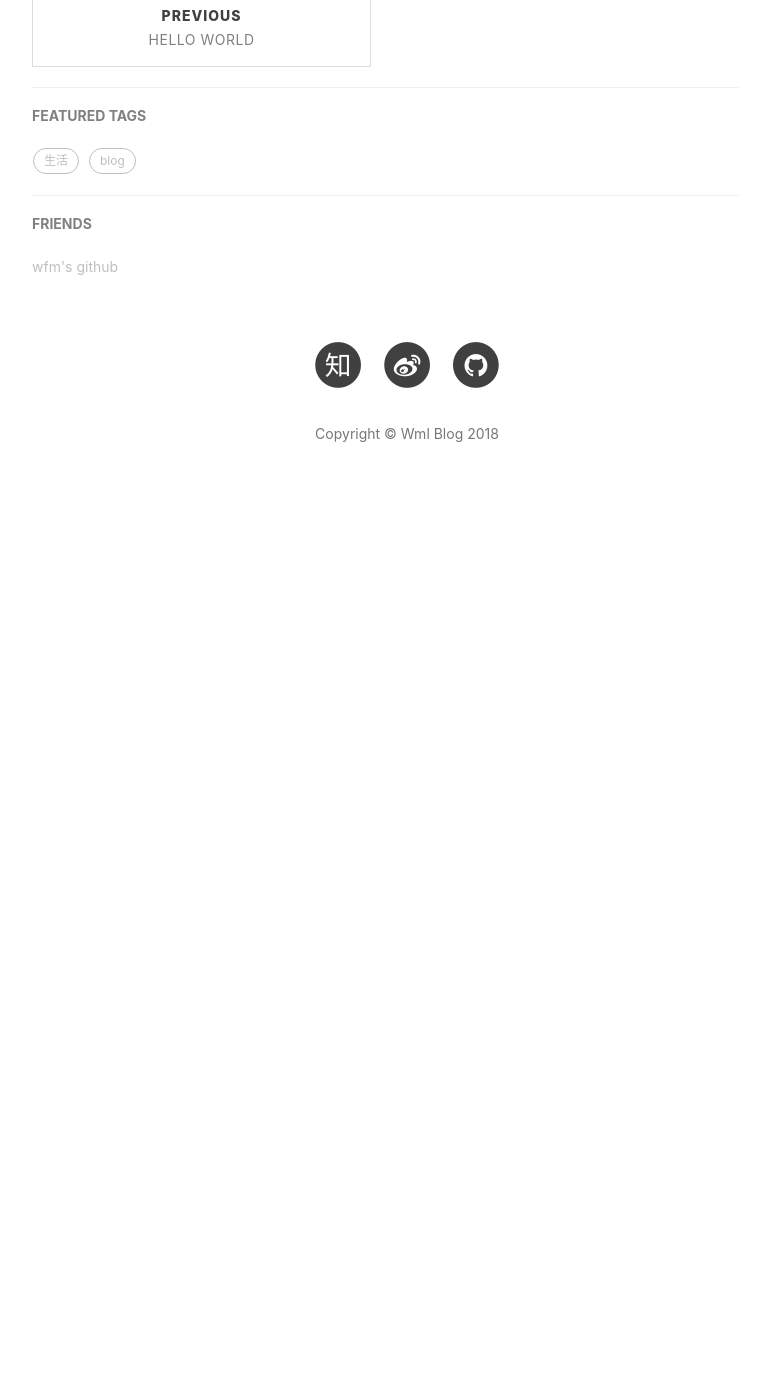
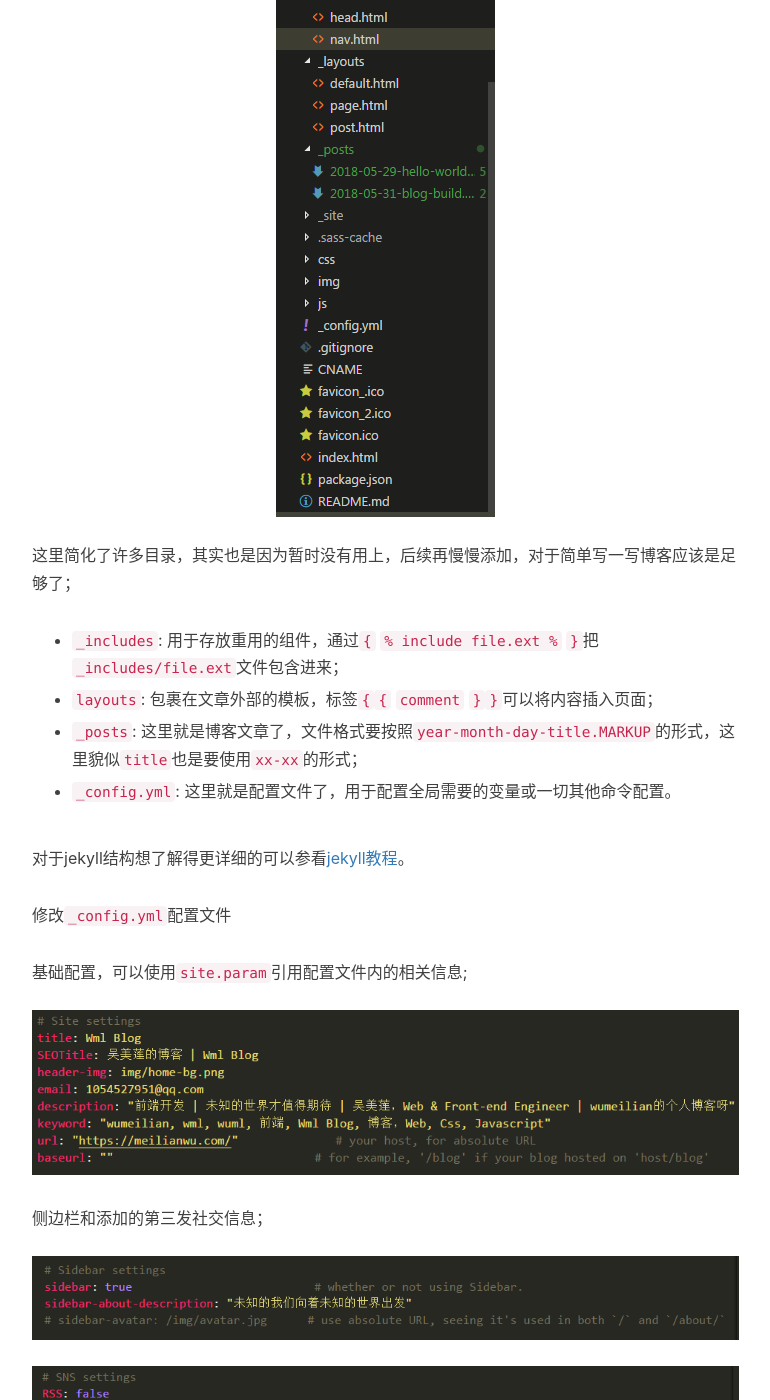
Before and after one commit to wumeilian/wumeilian.github.io, a Jekyll site: the page built from _posts/2018-05-31-blog-build.md, in a window 1280 px wide and 1400 px high, scrolled down 2422 px. Shown: the whole window, without its empty margins (233-1003 px from the left). Built offline with Jekyll 4.4.1, drawn with Linux system fonts in a browser that asks for light colours; nearby versions of some CDN libraries; comment, search, counter and statistics services are not loaded; before the commit the page ends 2960 px from its top, so only the background shows below that; some of the changed text lies outside the part shown.

Commit message:
添加博客内容

```diff
--- a/_config.yml
+++ b/_config.yml
@@ -18,8 +18,8 @@ favicon: favicon.ico
 
 # Sidebar settings
 sidebar: true                           # whether or not using Sidebar.
-# sidebar-about-description: "写写代码，做做设计，<br>离开世界之前，一切都是过程"
-# sidebar-avatar: /img/avatar-hux.jpg      # use absolute URL, seeing it's used in both `/` and `/about/`
+sidebar-about-description: "未知的我们向着未知的世界出发"
+# sidebar-avatar: /img/avatar.jpg      # use absolute URL, seeing it's used in both `/` and `/about/`
 
 
 # Featured Tags
@@ -32,8 +32,6 @@ RSS: false
 weibo_username:     AnnualWu
 zhihu_username:     wml
 github_username:    wumeilian
-# twitter_username:   wml
-#facebook_username:  huxpro
 
 
 # Build settings
--- a/_posts/2018-05-29-hello-world.markdown
+++ b/_posts/2018-05-29-hello-world.markdown
@@ -54,7 +54,7 @@ Jekyll 是一个简单的博客形态的静态站点生产机器，它有一个
 
 ## 写在最后
 
-（这样就结束了？o(ﾟДﾟ)っ！）是的。。主要是记不太清楚了，毕竟时间过去有些久了，所以说呀，好记性不如烂笔头，老一辈留下来的金句还是有道理的。介于这个博客我并不是按照网上的方法直接foke的（虽然大同小异==）但也就是因为是一步步自己往上加的，所以细节和过程也比较深刻，比较有成就感，对于坚持记录自己的博客也充满自信（坚决不打脸(`へ´*)ノ）。最后引用荀子老先生《劝学篇》的一句：
+（这样就结束了？o(ﾟДﾟ)っ！）是的。。主要是记不太清楚了，毕竟时间过去有些久了，所以说呀，好记性不如烂笔头，老一辈留下来的金句还是有道理的，对于坚持记录自己的博客也充满自信（坚决不打脸(`へ´*)ノ）。最后引用荀子老先生《劝学篇》的一句：
 
 > 不积跬步，无以至千里，不积小流，无以成江海
 
--- /dev/null
+++ b/_posts/2018-05-31-blog-build.md
@@ -0,0 +1,68 @@
+---
+layout:     post
+title:      "如何搭建jekyll主题的github.io博客"
+subtitle:   ""
+author:     "wml"
+header-img: "img/blog-build-1.png"
+header-mask:  0.5
+tags:
+    - blog
+---
+
+## 前言
+
+本文将介绍如何通过github pages 搭建自己的博客，网上相关教程很多，大多教程都是可行，方法也大同小异，接下来，我将详细叙述搭建博客的方法。
+
+## 正文
+
+### 1、 建立属于自己的github.io repository
+
+进入[我的仓库](https://github.com/wumeilian/wumeilian.github.io),点击右上角fork，将我的仓库拉到你自己的账号下; 再点击settings进入设置仓库名 ![fork](/img/blog-build-3.png)
+
+修改仓库名，仓库命名格式必须按照 `<username>.github.io`格式，将`username`替换成你自己的github账户名；![修改仓库名称](/img/blog-build-4.png)
+
+修改完成后，往下拉到Github Pages的位置就能看到修改过后的地址，![pages](/img/blog-build-5.png)
+
+访问该地址就可以看到页面了，如果出现页面打不开，请检查仓库名是否和用户名一致。
+![blog](/img/blog-build-6.png)
+
+### 2、拉取项目，更改配置
+
+把fork到自己账户下的项目拉取到本地，可以看到大致文件结构。
+![blog](/img/blog-build-7.png)
+这里简化了许多目录，其实也是因为暂时没有用上，后续再慢慢添加，对于简单写一写博客应该是足够了；
+
+* `_includes`:  用于存放重用的组件，通过`{` `% include file.ext %` `}`把`_includes/file.ext`文件包含进来；
+
+* `layouts`:  包裹在文章外部的模板，标签`{``{` `comment`  `}``}`可以将内容插入页面；
+
+* `_posts`: 这里就是博客文章了，文件格式要按照`year-month-day-title.MARKUP`的形式，这里貌似`title`也是要使用`xx-xx`的形式；
+
+* `_config.yml`: 这里就是配置文件了，用于配置全局需要的变量或一切其他命令配置。
+
+对于jekyll结构想了解得更详细的可以参看[jekyll教程](https://www.jekyll.com.cn/docs/structure/)。
+
+修改`_config.yml`配置文件
+
+基础配置，可以使用`site.param`引用配置文件内的相关信息;
+![config](/img/blog-build-8.png)
+
+侧边栏和添加的第三发社交信息；
+![config](/img/blog-build-9.png)  ![config](/img/blog-build-10.png)
+可以在`_includes/footer.html`文件下对自己需要展示的信息，根据自己的需求删减。
+
+### 3、添加博客文章
+
+在`_posts`文件下添加新的博客文章，文章可以使用`markdown`编写，也可以使用`textile`格式编写，每篇文章头部都需要添加YAML头信息，它们会将文章内容转换成HTML页面。结构大致是
+![YAML](/img/blog-build-11.png)
+
+Jekyll要求文章命名格式遵守`年-月-日-标题.MARKUP`, 例如
+> 2011-12-31-new-years-eve-is-awesome.md
+> 2012-09-12-how-to-write-a-blog.textile
+
+### 4、添加分页
+
+当文章数量越来越多时，就需要分页来展示文章列表，jekyll自带分页功能，开启分页功能只需要在`_config.yml`文件中加上
+![分页](/img/blog-build-12.png)
+
+### 5、添加域名
```
Also changed, not shown: _posts/2018-05-31-blog-build.markdown (deleted, +0 -31 lines), img/blog-build-10.png (added), img/blog-build-11.png (added), img/blog-build-12.png (added), img/blog-build-7.png (added), img/blog-build-8.png (added), img/blog-build-9.png (added).
